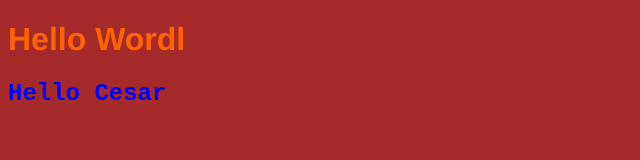
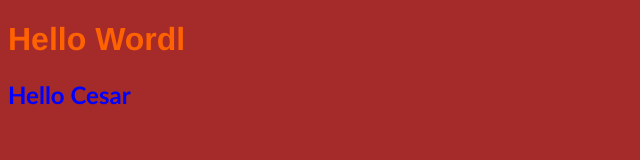
Before and after one commit to Cesar2812/Prueba-Git, a plain HTML site: page index.html in a window 1280 px wide. Shown: the whole page, without its empty margins (0-640 px from the left). Drawn offline with Linux system fonts and the light colour scheme.

Commit message:
OtraPrueba

```diff
--- a/styles.css
+++ b/styles.css
@@ -9,5 +9,5 @@ h1{
 
 h2{
     color:blue;
-    font-family: 'Courier New', Courier, monospace;
+    font-family:'Gill Sans', 'Gill Sans MT', Calibri, 'Trebuchet MS', sans-serif
 }
```
